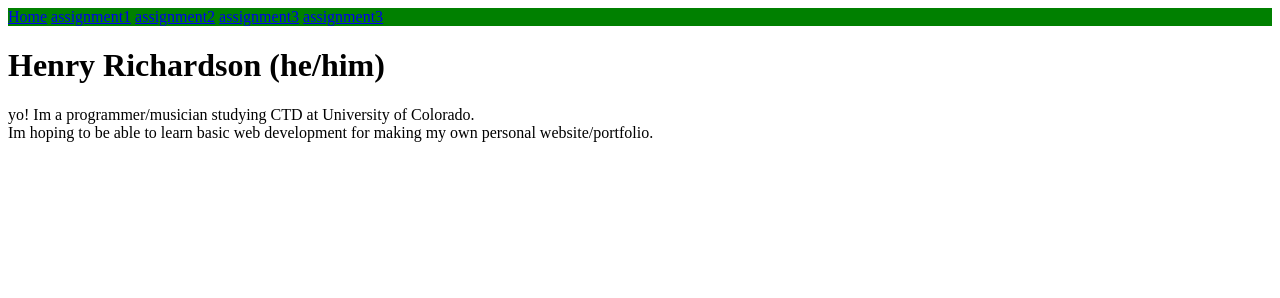
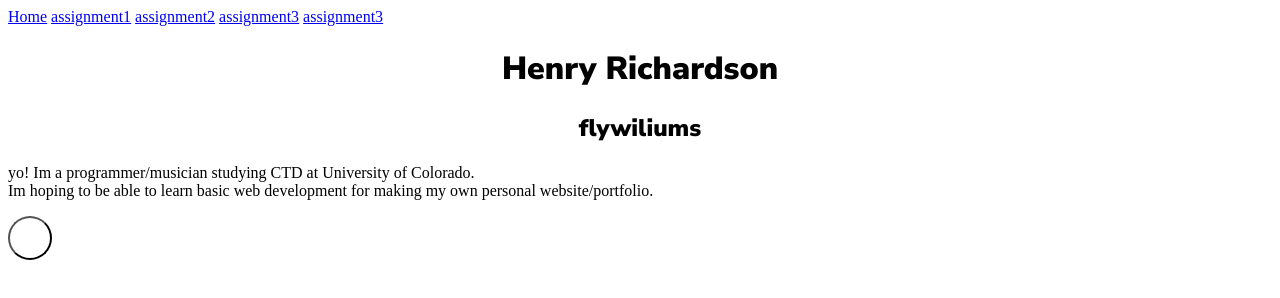
Before and after one commit to flywillliums/flywilliums.github.io, a plain HTML site: page index.html in a window 1280 px wide. Drawn offline with Linux system fonts and the light colour scheme.

Commit message:
Working on ass6

```diff
--- /dev/null
+++ b/inClassPractice/css/styleSheet.css
@@ -0,0 +1,18 @@
+p {
+  color: red;
+  text-align: center;
+  background-color: inherit;
+}
+h1 {
+font-style: italic;
+font-family: futura,sans-serif;
+}
+#test01{
+  color: purple;
+}
+.test{
+  text-shadow: 2px 8px grey;
+}
+a:hover{
+  color: red;
+}
--- a/index.html
+++ b/index.html
@@ -3,14 +3,11 @@
   <head>
     <meta charset="utf-8">
     <title>Henry Richardson</title>
-    <style>
-      p {
+    <link rel="stylesheet" href="./master.css">
+    <link rel="preconnect" href="https://fonts.googleapis.com">
+    <link rel="preconnect" href="https://fonts.gstatic.com" crossorigin>
+    <link href="https://fonts.googleapis.com/css2?family=Nunito+Sans:ital,wght@0,400;0,900;1,900&display=swap" rel="stylesheet">
 
-      }
-      .topnav{
-        background-color: green;
-      }
-    </style>
   </head>
     <body>
       <div class="topnav">
@@ -20,10 +17,11 @@
         <a href="assignment3.html">assignment3</a>
         <a href="assignment4.html">assignment3</a>
       </div>
-        <h1>Henry Richardson (he/him)</h1>
+        <h1 id="Title">Henry Richardson</h1>
+        <h2 id="Title2">flywiliums</h2>
         <p>yo! Im a programmer/musician studying CTD at University of Colorado. <br>
           Im hoping to be able to learn basic web development for making my own personal website/portfolio.
         </p>
-
+        <button class="hover-button"></button>
     </body>
   </html>
--- /dev/null
+++ b/master.css
@@ -0,0 +1,17 @@
+.hover-button{
+  border-radius: 40px;
+  transition: box-shadow 0.5s ease-in-out;
+  padding: 20px;
+  background-color: white;
+}
+.hover-button:hover{
+  box-shadow: 1px 1px 3px 1px grey;
+}
+#Title{
+  text-align: center;
+  font-family: 'Nunito Sans', sans-serif;
+}
+#Title2{
+  text-align: center;
+  font-family: 'Nunito Sans', sans-serif;
+}
```
Also changed, not shown: inClassPractice/week6Practice.html (added, +17 -0 lines).
